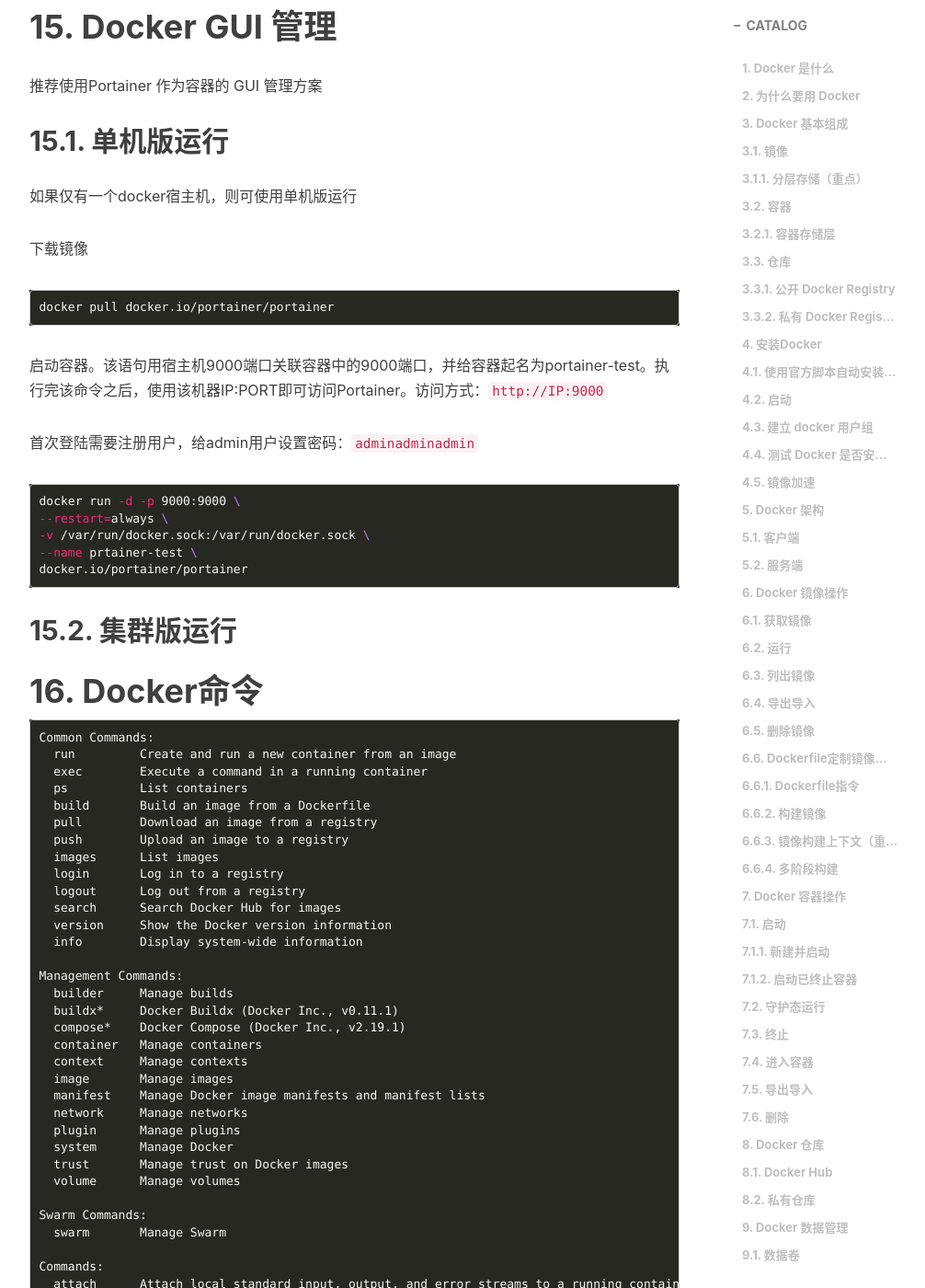
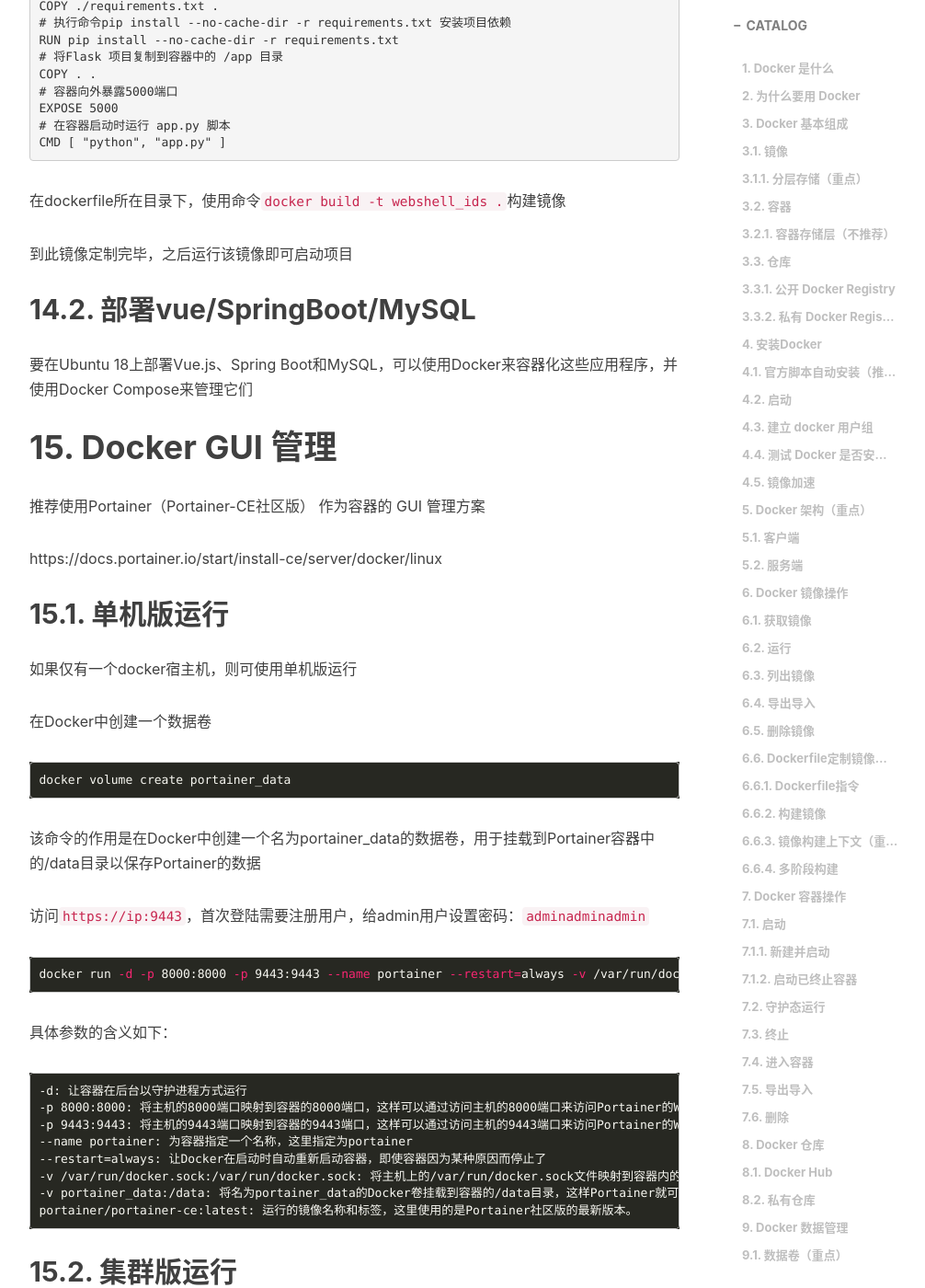
Before and after one commit to Wh0ami-hy/Wh0ami-hy.github.io, a Jekyll site: the page built from _posts/2023-01-20-Docker.md, in a window 1280 px wide and 1400 px high, scrolled down 21615 px. Shown: the whole window at 92% size, without its empty margins (233-1239 px from the left). Built offline with Jekyll 4.4.1, drawn with Linux system fonts in a browser that asks for light colours; nearby versions of some CDN libraries; comment, search, counter and statistics services are not loaded; some of the changed text lies outside the part shown.

````diff
--- a/_posts/2023-01-20-Docker.md
+++ b/_posts/2023-01-20-Docker.md
@@ -11,28 +11,25 @@ tags:
 
 # 1. Docker 是什么
 
-对进程进行封装隔离，属于操作系统层面的虚拟化技术。由于隔离的进程独立于宿主和其它的隔离的进程，因此也称其为容器
+Docker容器对进程封装隔离，属于操作系统层面的虚拟化技术。由于隔离的进程独立于宿主和其它的隔离的进程
 
 Docker允许开发中将应用、依赖、函数库、配置一起打包，形成可移植镜像
 
-Docker镜像中包含完整运行环境， 包括系统函数库，仅依赖系统的Linux内核，因此可以在任意Linux操作系统上运行
+Docker镜像中包含完整运行环境， 包括系统函数库（仅依赖系统的Linux内核），因此可以在任意Linux操作系统上运行
 
 传统虚拟机技术是虚拟出一套硬件后，在其上运行一个完整操作系统，在该系统上再运行所需应用进程。而**容器内的应用进程直接运行于宿主的内核**，容器内没有自己的内核，而且也没有进行硬件虚拟。因此容器要比传统虚拟机更为轻便
 
 # 2. 为什么要用 Docker
 
-- 更高效的利用系统资源
-- 更快速的启动时间
-- 一致的运行环境。开发过程中一个常见的问题是环境一致性问题。由于开发环境、测试环境、生产环境不一致，导致有些 bug 并未在开发过程中被发现。
-- 持续交付和部署。一次创建或配置，可以在任意地方正常运行。使用 Docker 可以通过定制应用镜像来实现持续集成、持续交付、部署。开发人员可以通过 Dockerfile 来进行镜像构建，并结合 持续集成系统进行集成测试，而运维人员则可以直接在生产环境中快速部署该镜像，甚至结合持续部署系统进行自动部署。而且使用Dockerfile 使镜像构建透明化，不仅仅开发团队可以理解应用运行环境，也方便运维团队理解应用运行所需条件。
-- 更轻松的迁移。Docker 确保了执行环境的一致性
+- 高效利用系统资源
+- 快速的启动时间
+- 一致的运行环境。避免由于开发环境、测试环境、生产环境不一致，导致的 bug
+- 持续交付和部署。一次创建或配置，可以在任意地方正常运行。使用 Docker 可以通过定制应用镜像来实现持续集成、持续交付、部署。使用Dockerfile 使镜像构建透明化，不仅仅开发团队可以理解应用运行环境，也方便运维团队理解应用运行所需条件。
 - 更轻松的维护和扩展。`Docker` 使用的分层存储以及镜像的技术，使得应用的维护更新更加简单，基于基础镜像进一步扩展镜像也变得非常简单。[官网镜像库](https://hub.docker.com/search/?type=image&image_filter=official&q=)
-
-
 
 # 3. Docker 基本组成
 
-镜像、容器、仓库 这三个概念，涵盖了 Docker 的整个生命周期
+**镜像、容器、仓库** 这三个概念，涵盖了 Docker 的整个生命周期
 
 ## 3.1. 镜像
 
@@ -56,13 +53,13 @@ Docker 不是虚拟机，**容器中的应用都应该以前台执行**，而不
 
 对于容器而言，其启动程序就是容器应用进程，容器就是为了主进程而存在的，主进程退出，容器就失去了存在的意义，从而退出，其它辅助进程不是它需要关心的东西
 
-### 3.2.1. 容器存储层
+### 3.2.1. 容器存储层（不推荐）
 
-每一个容器运行时，是以镜像为基础层，在其上创建一个当前容器的存储层，一个为容器运行时读、写而准备的存储层
+每一个容器运行时，是以镜像为基础层，在其上创建一个当前容器的存储层（为容器运行时读、写而准备的存储层）
 
 容器存储层的生存周期和容器一样，容器消亡时，容器存储层也随之消亡
 
-Docker **最佳实践**的要求，容器不应该向其存储层内写入任何数据，容器存储层要保持无状态化。**所有的文件写入操作，都应该使用数据卷、或者绑定宿主目录**，在这些位置的读写会跳过容器存储层，直接对宿主（或网络存储）发生读写，其性能和稳定性更高。
+**Docker 最佳实践**的要求，容器不应该向其存储层内写入任何数据，容器存储层要保持无状态化。**所有的文件写入操作，都应该使用数据卷、或者绑定宿主目录**，在这些位置的读写会跳过容器存储层，直接对宿主（或网络存储）发生读写，其性能和稳定性更高。
 
 ## 3.3. 仓库
 
@@ -100,7 +97,7 @@ sudo systemctl start docker
 
 ## 4.3. 建立 docker 用户组
 
-默认情况下，docker命令会使用 [Unix socket](https://en.wikipedia.org/wiki/Unix_domain_socket) 与 Docker 引擎通讯。而只有root用户和 docker 组的用户才可以访问 Docker 引擎的 Unix socket。出于安全考虑，一般 Linux 系统上不会直接使用 `root` 用户。因此，更好地做法是**将需要使用 docker 的用户加入 docker 用户组**
+默认情况下，**docker命令会使用 Unix socket 与 Docker 引擎通讯**。而只有root用户和 docker 组的用户才可以访问 Docker 引擎的 Unix socket。出于安全考虑，一般 Linux 系统上不会直接使用 `root` 用户。因此，更好地做法是**将需要使用 docker 的用户加入 docker 用户组**
 
 建立docker组
 
@@ -155,15 +152,15 @@ sudo systemctl restart docker
 docker info
 ```
 
-# 5. Docker 架构
+# 5. Docker 架构（重点）
 
 ## 5.1. 客户端
 
-通过命令或RestAPI向Docker服务端发送指令。可以在本地或远程向服务端发送指令。
+通过命令或Docker API 向Docker服务端发送指令。可以在本地或远程向服务端发送指令
 
 ## 5.2. 服务端
 
-Docker守护进程， 负责处理Docker指令，管理镜像、容器等
+**服务端=Docker引擎=Docker守护进程**， 负责处理Docker指令，管理镜像、容器等
 
 # 6. Docker 镜像操作
 
@@ -373,7 +370,8 @@ docker build [选项] <上下文路径/URL/->
 
 ### 6.6.4. 多阶段构建
 
-
+...
+...
 
 # 7. Docker 容器操作
 
@@ -389,6 +387,7 @@ docker build [选项] <上下文路径/URL/->
 
 当利用 `docker run` 来创建容器时，Docker 在后台运行的标准操作包括：
 
+```
 -   检查本地是否存在指定的镜像，不存在就从仓库下载
 
 -   利用镜像创建并启动一个容器
@@ -402,6 +401,7 @@ docker build [选项] <上下文路径/URL/->
 -   执行用户指定的应用程序
 
 -   执行完毕后容器被终止
+```
 
 ### 7.1.2. 启动已终止容器
 
@@ -423,7 +423,7 @@ docker build [选项] <上下文路径/URL/->
 
 使用 `docker container stop` 来终止一个运行中的容器
 
-**注：** 当 Docker 容器中指定的应用终结时，容器也自动终止
+注：当 Docker 容器中指定的应用终结时，容器也自动终止
 
 ## 7.4. 进入容器
 
@@ -471,22 +471,30 @@ docker-registry 是官方提供的工具，可以用于构建私有的镜像仓
 
 # 9. Docker 数据管理
 
-在容器中管理数据主要有两种方式：
+在Docker 内部以及容器之间管理数据。在容器中管理数据主要有两种方式：
 
 -   数据卷（Volumes）
 -   挂载主机目录 (Bind mounts)
 
-## 9.1. 数据卷
+## 9.1. 数据卷（重点）
+
+在 Docker 中，数据卷（volume）是一种用于在容器和宿主机之间共享数据的机制
+
+数据卷在 Docker 中是一种特殊的文件系统，它可以映射到宿主机上的一个目录或者一个 Docker 管理的卷（volume）上。**数据卷本身并不属于宿主机**。数据卷是由 Docker 管理的，它存储在 Docker 数据目录下的某个位置，而不是存储在宿主机上的普通文件或目录中。因此，删除容器或删除数据卷映射并不会删除数据卷本身，数据卷可以被多个容器共享，并且可以在宿主机和容器之间方便地移动和复制
+
+当一个数据卷被映射到一个目录上时，这个目录会成为该数据卷的挂载点，并且可以在容器中访问该目录下的所有内容
+
+当一个数据卷被映射到一个 Docker 管理的卷上时，这个卷会成为该数据卷的挂载点，并且可以在多个容器之间共享
 
 ### 9.1.1. 数据卷特点
 
-数据卷可以在容器之间共享和重用，容器间传递数据将变得高效与方便
+数据卷可以在容器之间共享和重用，方便容器间传递数据
 
-对数据卷内数据的修改会立马生效，无论是容器内操作还是本地操作
+对数据卷内数据的修改会立马生效（无论是容器内操作还是本地操作）
 
 对数据卷的更新不会影响镜像，解耦开应用和数据
 
-数据卷默认会一直存在，即使容器被删除
+数据卷可以独立于容器存在（数据卷默认会一直存在，即使容器被删除）
 
 ### 9.1.2. 数据卷操作命令
 
@@ -504,9 +512,9 @@ docker-registry 是官方提供的工具，可以用于构建私有的镜像仓
 
 `docker volume inspect my-vol`
 
-**启动一个挂载数据卷的容器**
+**挂载数据卷到某容器（重点）**
 
-在用 `docker run` 命令的时候，使用 `--mount` 标记来将数据卷挂载到容器里。在一次 `docker run` 中可以挂载多个数据卷（在linux的docker主机中创建一个卷时， 其在宿主机对应的目录或挂载点路径为`/var/lib/docker/volumes/卷名/_ data`）
+使用 `docker run` 命令的 `-v` 将数据卷挂载到容器中的某个目录下，从而**实现容器中的应用程序对宿主机上的数据进行读写**。在一次 `docker run` 中可以挂载多个数据卷（在linux的docker主机中创建一个卷时， 其在宿主机对应的目录或挂载点路径为`/var/lib/docker/volumes/卷名/_ data`）
 
 **删除指定的数据卷**
 
@@ -522,11 +530,13 @@ docker-registry 是官方提供的工具，可以用于构建私有的镜像仓
 
 ## 9.2. 挂载主机目录
 
-**挂载一个主机目录或文件作为数据卷**
+**将宿主机上的目录直接挂载到容器中**，容器中的数据改变会直接影响宿主机上的数据，而且需要手动管理数据的备份和恢复等工作
 
 在用 `docker run` 命令的时候，使用 `--mount` 标记可以指定挂载一个本地主机的目录或文件到容器中去
 
 Docker 挂载主机目录的默认权限是 `读写`，用户也可以通过增加 `readonly` 指定为 `只读`
+
+需要在容器中访问宿主机上的文件系统，建议使用挂载主机目录
 
 # 10. Docker 网络通信
 
@@ -538,7 +548,7 @@ Docker 允许通过外部访问容器、容器互联的方式来提供网络服
 
 `-P` 标记支持的格式 `ip:hostPort:containerPort` 、`ip::containerPort` 、 `hostPort:containerPort
 
-**注：** 在一个指定端口上只可以绑定一个容器
+注：在一个指定端口上只可以绑定一个容器
 
 容器有自己的内部网络和 ip 地址（使用 `docker inspect` 查看，Docker 还可以有一个可变的网络配置。）
 
@@ -732,28 +742,40 @@ CMD [ "python", "app.py" ]
 
 # 15. Docker GUI 管理
 
-推荐使用Portainer 作为容器的 GUI 管理方案
+推荐使用Portainer（Portainer-CE社区版） 作为容器的 GUI 管理方案
+
+https://docs.portainer.io/start/install-ce/server/docker/linux
 
 ## 15.1. 单机版运行
 
 如果仅有一个docker宿主机，则可使用单机版运行
 
-下载镜像
+在Docker中创建一个数据卷
 
 ```
-docker pull docker.io/portainer/portainer
+docker volume create portainer_data
 ```
 
-启动容器。该语句用宿主机9000端口关联容器中的9000端口，并给容器起名为portainer-test。执行完该命令之后，使用该机器IP:PORT即可访问Portainer。访问方式：`http://IP:9000`
+该命令的作用是在Docker中创建一个名为portainer_data的数据卷，用于挂载到Portainer容器中的/data目录以保存Portainer的数据
 
-首次登陆需要注册用户，给admin用户设置密码：`adminadminadmin`
+访问`https://ip:9443`，首次登陆需要注册用户，给admin用户设置密码：`adminadminadmin`
 ```shell
-docker run -d -p 9000:9000 \
---restart=always \
--v /var/run/docker.sock:/var/run/docker.sock \
---name prtainer-test \
-docker.io/portainer/portainer
+docker run -d -p 8000:8000 -p 9443:9443 --name portainer --restart=always -v /var/run/docker.sock:/var/run/docker.sock -v portainer_data:/data portainer/portainer-ce:latest
 ```
+
+具体参数的含义如下：
+
+```
+-d: 让容器在后台以守护进程方式运行
+-p 8000:8000: 将主机的8000端口映射到容器的8000端口，这样可以通过访问主机的8000端口来访问Portainer的Web界面
+-p 9443:9443: 将主机的9443端口映射到容器的9443端口，这样可以通过访问主机的9443端口来访问Portainer的Web界面（使用HTTPS）
+--name portainer: 为容器指定一个名称，这里指定为portainer
+--restart=always: 让Docker在启动时自动重新启动容器，即使容器因为某种原因而停止了
+-v /var/run/docker.sock:/var/run/docker.sock: 将主机上的/var/run/docker.sock文件映射到容器内的同一文件，这样Portainer就可以通过Docker API与主机上的Docker守护程序进行交互
+-v portainer_data:/data: 将名为portainer_data的Docker卷挂载到容器的/data目录，这样Portainer就可以将其数据保存在该卷中
+portainer/portainer-ce:latest: 运行的镜像名称和标签，这里使用的是Portainer社区版的最新版本。
+```
+
 
 ## 15.2. 集群版运行
 
@@ -840,3 +862,22 @@ Global Options:
 
 
 ```
+
+# 17. Docker 的目录结构
+
+Docker 安装目录：这是 Docker 引擎的安装目录，通常包括二进制文件、配置文件和其他相关文件等。在 Linux 系统中，默认安装目录为 `/usr/bin/docker`。
+
+Docker 数据目录：这是 Docker 引擎用于存储容器、映像和其他数据的目录。在 Linux 系统中，默认数据目录为 `/var/lib/docker`。Docker 数据目录下通常包括以下几个子目录：
+
+```
+containers：存储容器的相关数据，包括容器文件系统、元数据和日志等。
+image：存储 Docker 镜像的相关数据，包括镜像文件、元数据和缓存等。
+volumes：存储 Docker 数据卷的相关数据，包括数据卷文件和元数据等。
+networks：存储 Docker 网络的相关数据，包括网络配置和元数据等。
+```
+
+Docker 配置目录：这是 Docker 引擎的配置目录，通常包括一些配置文件和证书等。在 Linux 系统中，默认配置目录为 `/etc/docker`。
+
+Docker 日志目录：这是 Docker 引擎的日志目录，通常包括 Docker 引擎和容器的日志文件。在 Linux 系统中，默认日志目录为 `/var/log/docker`。
+
+Docker 工作目录：这是 Docker 引擎的工作目录，通常用于存储一些临时文件和脚本等。在 Linux 系统中，默认工作目录为 `/var/lib/docker/tmp`
````
Also changed, not shown: other parts of _posts/2023-01-20-Docker.md (+7 -7 lines).
